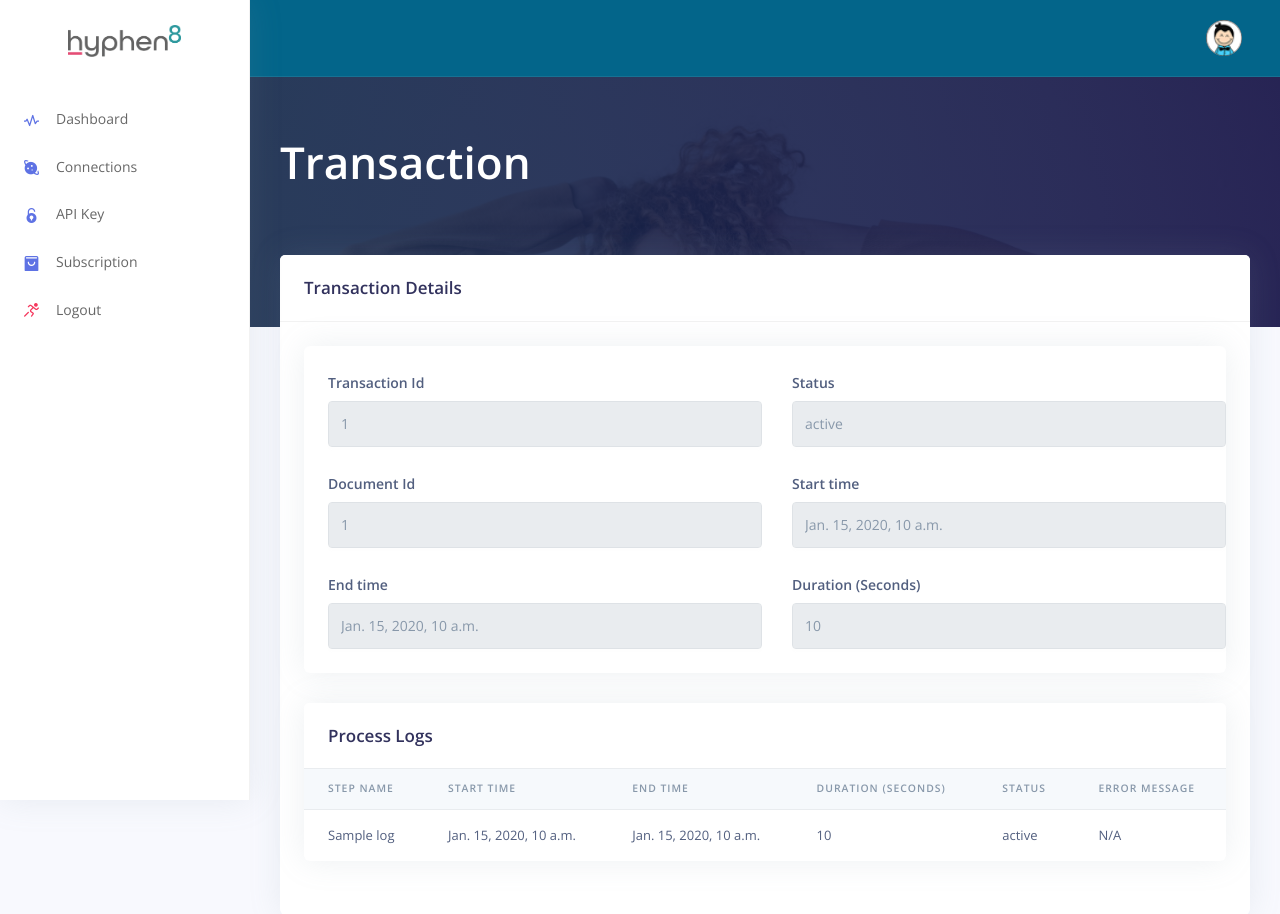
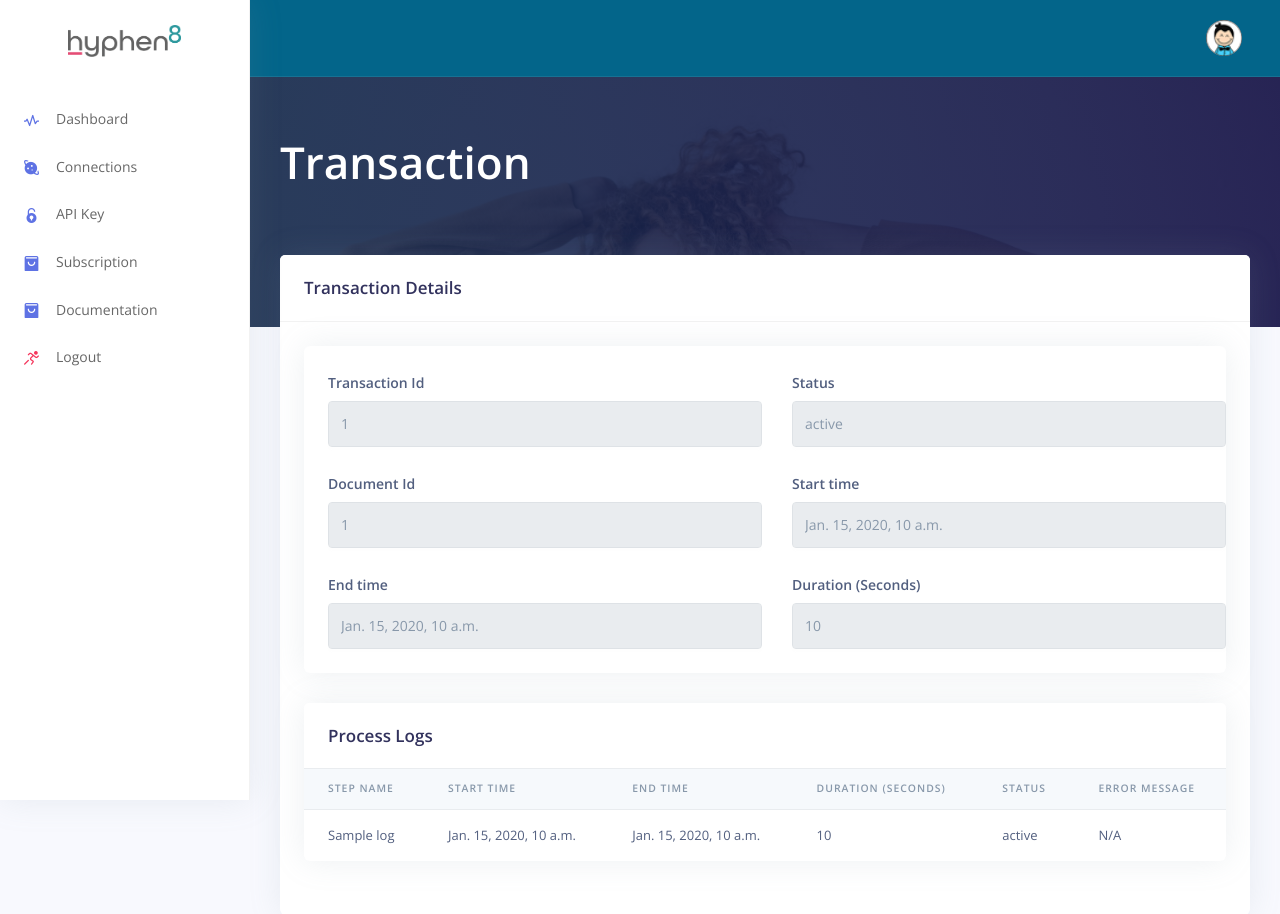
Before and after one commit to danielbprobert/djangoAPITesting, a Django app: template templates/dashboard/transaction_details.html in a window 1280 px wide. Shown: the top 914 px of the page. Run offline with Django 4.2, Linux system fonts and the light colour scheme; the template is opened without the code that fills it: most values are stand-ins (such as "Sample title", 1, 10 or a date in 2020); some libraries are stand-ins or nearby versions.

Commit message:
update side name

```diff
--- a/templates/includes/sidenav.html
+++ b/templates/includes/sidenav.html
@@ -35,6 +35,27 @@
               <span class="nav-link-text">Subscription</span>
             </a>
           </li>
+
+          <li class="nav-item">
+            <a class="nav-link {% if 'documentation' in segment %} active {% endif %}" href="#navbar-documentation">
+              <i class="ni ni-bag-17 text-primary"></i>
+              <span class="nav-link-text">Documentation</span>
+            </a>
+            <div class="collapse" id="navbar-documentation" style="">
+              <ul class="nav nav-sm flex-column">
+                <li class="nav-item">
+                    <a href="/maps-google.html" class="nav-link">
+                      <span class="sidenav-normal"> Authentication </span>
+                    </a>
+                </li>
+                <li class="nav-item">
+                    <a href="/maps-vector.html" class="nav-link">
+                      <span class="sidenav-normal"> Process Document </span>
+                    </a>
+                </li>
+                </ul>
+            </div>
+          </li>
           <li class="nav-item">
             <a class="nav-link" href="{% url 'logout' %}">
               <i class="ni ni-user-run text-red"></i>
```
